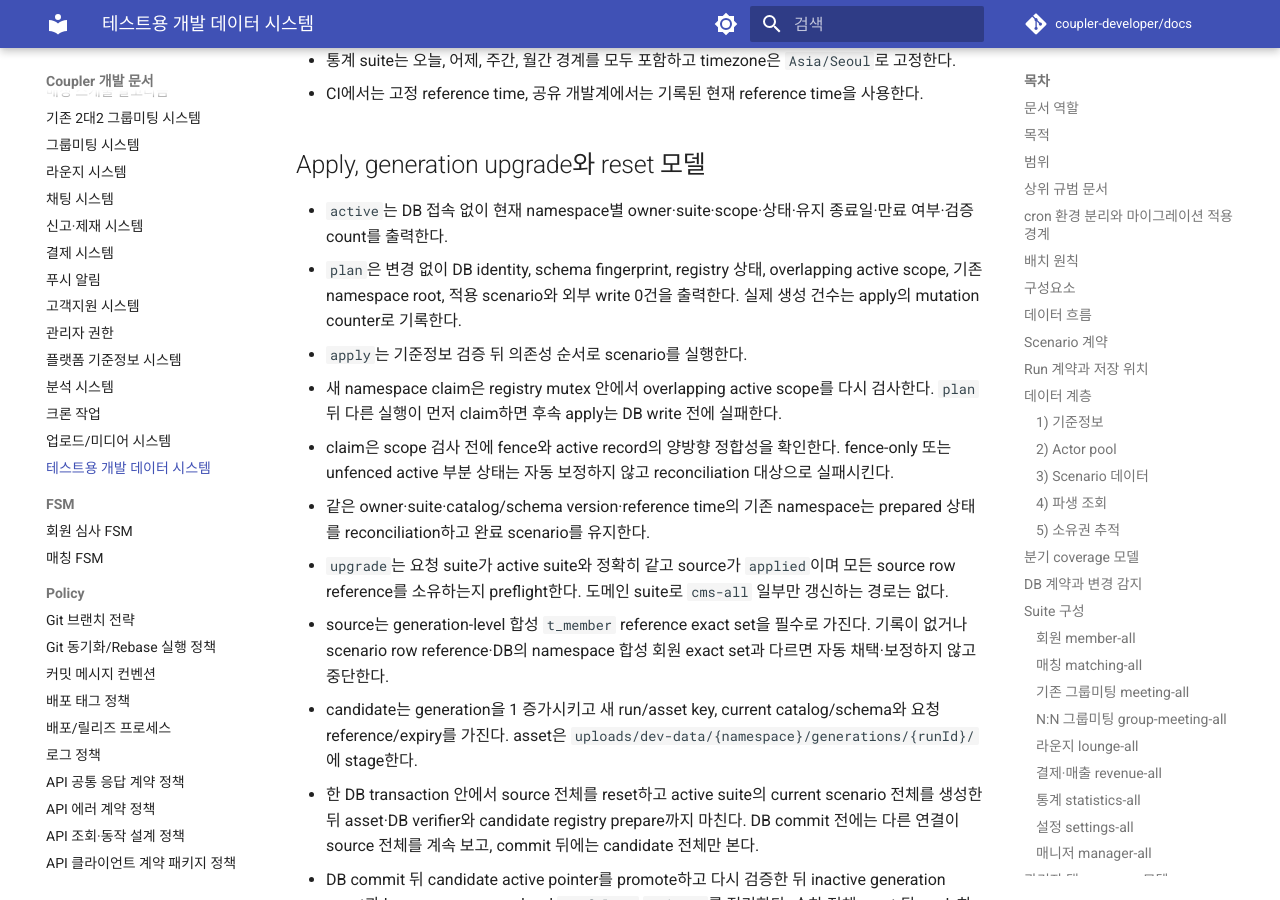
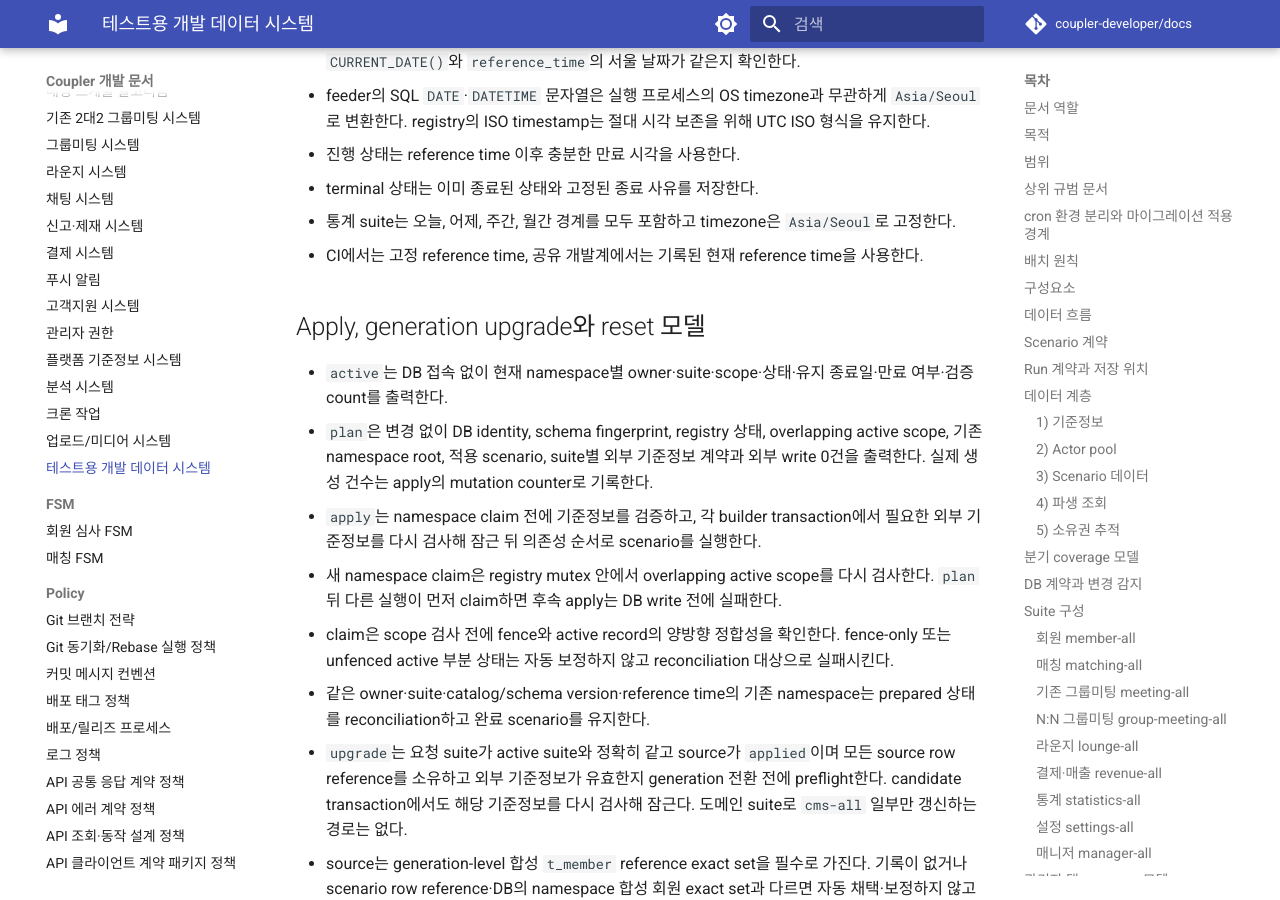
Before and after one commit to coupler-developer/docs, an MkDocs documentation site: the page built from content/architecture/development-test-data-system.md, in a window 1280 px wide and 900 px high, scrolled down 18726 px. Built offline with MkDocs 1.6.1 and Material for MkDocs 9.7.7, drawn with Linux system fonts in a browser that asks for light colours; comment, search, counter and statistics services are not loaded; some of the changed text lies outside the part shown.

Commit message:
docs: 그룹미팅 개발데이터 배정 계약 명확화
Reason:
- namespace owner와 CMS 발행 관리자 책임이 혼재하고 QA 회원의 CHARGE/SHARE 기준이 문서에 고정되지 않아 데이터 운영 판단이 흔들릴 수 있음

Changes:
- meenseek 발행 관리자와 Toto, dummy-female, m1, m2 배정을 외부 기준정보로 명시
- 3인·4인 참여 분기와 공개 목록 exact-set 검증, 생성·reset 비소유 경계를 문서화
- 클럽매니저 전담·공유 배정 불변조건과 논리 모델 catalog를 동기화

How:
- 개발데이터 정책을 단일 규범으로 두고 architecture, flow, technical debt와 생성 catalog를 같은 계약으로 정렬

Tests:
- yarn validate:docs 통과

```diff
--- a/content/architecture/development-test-data-system.md
+++ b/content/architecture/development-test-data-system.md
@@ -241,6 +241,9 @@ scenario ID 예시는 `matching-chat-open`, `lounge-comment-report-pending`, `re
 - 앱 설정, 약관, 별칭, 공지, 가입 메시지, 장소처럼 여러 시나리오가 공유하는 데이터다.
 - 누락 여부와 계약을 검증하며 기존 값을 자동 수정하지 않는다.
 - 필요한 기준정보가 없거나 계약과 다르면 해당 suite를 중단하고 migration 또는 data repair 필요성을 보고한다.
+- N:N 그룹미팅은 namespace owner와 분리된 발행 CMS 관리자 `meenseek`, 해당 관리자의 호스트 연결, 로그인 가능한
+  기존 QA 회원 Toto·dummy-female·m1·m2와 각 회원의 `CHARGE` 또는 `SHARE` 배정을 외부 기준정보로 사용한다.
+  plan·apply claim 전·verify·upgrade 전환 전에는 read-only로 검사하고 생성 transaction에서는 다시 검사해 잠근다.
 
 ### 2) Actor pool
 
@@ -336,7 +339,7 @@ TypeScript 문법이나 model import만으로 실제 DB 변경을 증명하지
 ### N:N 그룹미팅 `group-meeting-all`
 
 - 초안, 삭제, 모집중, 모집마감, 확정, 종료, 취소 저장 상태와 저장 `CONFIRMED`·실효 `FINISHED` 시간 분기, 모집중·마감·확정 취소 진입 상태
-- 신청, 승인, 승인 취소, 채팅방 탈퇴와 참여 가능한 모든 행사의 기준 여성 참여자 `tt@test.com`(`Toto`)·`dummy-female@coupler.dev`
+- 신청, 승인, 승인 취소, 채팅방 탈퇴와 참여 가능한 모든 행사의 기준 여성 참여자 `tt@test.com`(`Toto`)·`dummy-female@coupler.dev`, 모집마감 3인 분기의 `m1@dev`, 확정 왕복·종료 4인 분기의 `m1@dev`·`m2@coupler`
 - 행사 확정·종료·취소와 참여자 입장·승인 취소·탈퇴 시스템 메시지
 - `persisted_status`·`effective_status`·`chat_initialized` 축과 최초 확정 뒤 재개 OPEN·재마감 CLOSED·CONFIRMED,
   FINISHED, 초기화 후 CANCELED 조합의 상태별 채팅 멤버십
@@ -352,9 +355,9 @@ TypeScript 문법이나 model import만으로 실제 DB 변경을 증명하지
 - 채팅이 초기화된 활성·종료 채팅방의 호스트·승인 참여자·본인 무료 프로필 조회 조건과 사진 공개 분기를 검증하고,
   N:N 프로필 열람 행과 Key 차감 원장이 생성되지 않는지 확인
 - 상세 이미지의 `pending`, `processing`, `ready`, `failed`, `discarded` 상태와 event 연결·미연결 reset 소유권
-- 기존 QA host의 관리자 소유권, namespace idempotency key와 registry row ref가 모두 일치하는지 검증
+- `meenseek` 발행 CMS 관리자·호스트와 네 QA 회원의 `CHARGE`/`SHARE` 배정, 각 회원에게 공개 상태 행사 exact set이 Mobile 전체 목록 범위로 노출되는지, namespace idempotency key와 registry row ref가 모두 일치하는지 검증
 
-이 suite는 `t_group_meeting_*`와 신고 대상 namespace 합성 참가자의 `t_penalty_log`·`meet_block_date`만 대상으로 하며 `meeting-all`의 기존 2:2 데이터와 기존 QA 기준 회원의 회원 상태·패널티를 만들거나 reset하지 않는다.
+이 suite는 `t_group_meeting_*`와 신고 대상 namespace 합성 참가자의 `t_penalty_log`·`meet_block_date`만 대상으로 하며 `meeting-all`의 기존 2:2 데이터와 기존 QA 기준 회원의 회원 상태·패널티·매니저 배정을 만들거나 reset하지 않는다.
 
 ### 라운지 `lounge-all`
 
@@ -516,12 +519,12 @@ coverage entry는 다음 축을 가진다.
 ## Apply, generation upgrade와 reset 모델
 
 - `active`는 DB 접속 없이 현재 namespace별 owner·suite·scope·상태·유지 종료일·만료 여부·검증 count를 출력한다.
-- `plan`은 변경 없이 DB identity, schema fingerprint, registry 상태, overlapping active scope, 기존 namespace root, 적용 scenario와 외부 write 0건을 출력한다. 실제 생성 건수는 apply의 mutation counter로 기록한다.
-- `apply`는 기준정보 검증 뒤 의존성 순서로 scenario를 실행한다.
+- `plan`은 변경 없이 DB identity, schema fingerprint, registry 상태, overlapping active scope, 기존 namespace root, 적용 scenario, suite별 외부 기준정보 계약과 외부 write 0건을 출력한다. 실제 생성 건수는 apply의 mutation counter로 기록한다.
+- `apply`는 namespace claim 전에 기준정보를 검증하고, 각 builder transaction에서 필요한 외부 기준정보를 다시 검사해 잠근 뒤 의존성 순서로 scenario를 실행한다.
 - 새 namespace claim은 registry mutex 안에서 overlapping active scope를 다시 검사한다. `plan` 뒤 다른 실행이 먼저 claim하면 후속 apply는 DB write 전에 실패한다.
 - claim은 scope 검사 전에 fence와 active record의 양방향 정합성을 확인한다. fence-only 또는 unfenced active 부분 상태는 자동 보정하지 않고 reconciliation 대상으로 실패시킨다.
 - 같은 owner·suite·catalog/schema version·reference time의 기존 namespace는 prepared 상태를 reconciliation하고 완료 scenario를 유지한다.
-- `upgrade`는 요청 suite가 active suite와 정확히 같고 source가 `applied`이며 모든 source row reference를 소유하는지 preflight한다. 도메인 suite로 `cms-all` 일부만 갱신하는 경로는 없다.
+- `upgrade`는 요청 suite가 active suite와 정확히 같고 source가 `applied`이며 모든 source row reference를 소유하고 외부 기준정보가 유효한지 generation 전환 전에 preflight한다. candidate transaction에서도 해당 기준정보를 다시 검사해 잠근다. 도메인 suite로 `cms-all` 일부만 갱신하는 경로는 없다.
 - source는 generation-level 합성 `t_member` reference exact set을 필수로 가진다. 기록이 없거나 scenario row reference·DB의 namespace 합성 회원 exact set과 다르면 자동 채택·보정하지 않고 중단한다.
 - candidate는 generation을 1 증가시키고 새 run/asset key, current catalog/schema와 요청 reference/expiry를 가진다. asset은 `uploads/dev-data/{namespace}/generations/{runId}/`에 stage한다.
 - 한 DB transaction 안에서 source 전체를 reset하고 active suite의 current scenario 전체를 생성한 뒤 asset·DB verifier와 candidate registry prepare까지 마친다. DB commit 전에는 다른 연결이 source 전체를 계속 보고, commit 뒤에는 candidate 전체만 본다.
```
Also changed, not shown: content/architecture/club-manager-system.md (+3 -3 lines), content/flows/cross-project/development-test-data-flow.md (+8 -7 lines), content/policy/development-test-data-policy.md (+7 -4 lines), content/technical-debt/technical-debt.md (+4 -3 lines), 1 other file.
